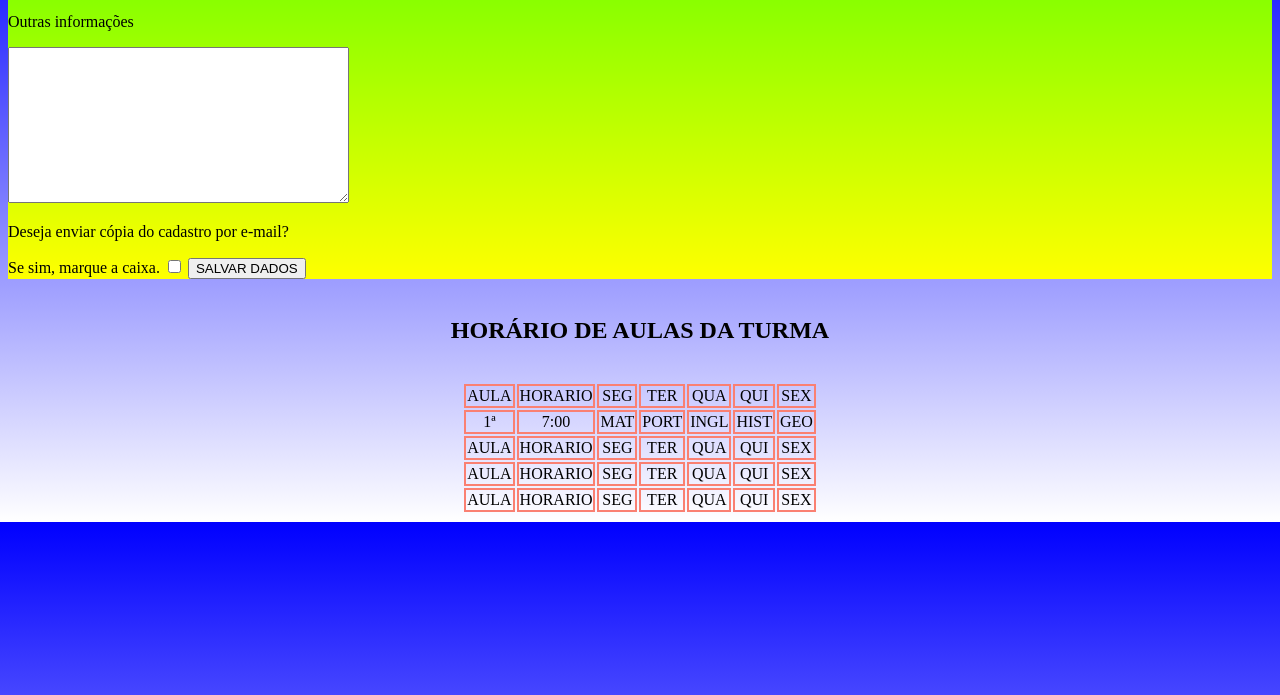
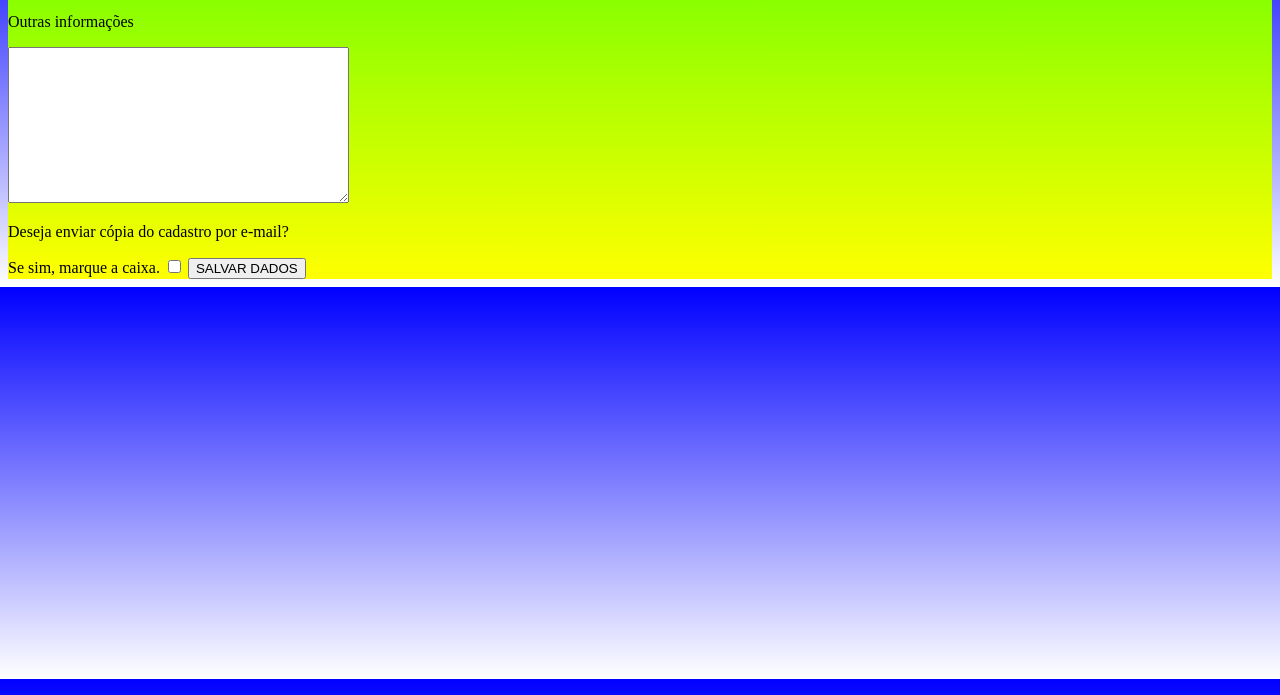
Before and after one commit to romulopena/form-e-table, a plain HTML site: page index.html in a window 1280 px wide. Shown: the part 105-800 px from the top of the page. Drawn offline with Linux system fonts and the light colour scheme.

Commit message:
Update index.html

```diff
--- a/index.html
+++ b/index.html
@@ -31,64 +31,7 @@
 
         </form>
 
-        <br>
-        <center><div>
-        <h2>HORÁRIO DE AULAS DA TURMA</h2>
-        <br>
 
-        <table>
-            <tr>
-                <td>AULA</td>
-                <td>HORARIO</td>
-                <td>SEG</td>
-                <td>TER</td>
-                <td>QUA</td>
-                <td>QUI</td>
-                <td>SEX</td>
-
-            </tr>
-            <tr>
-                <td>1ª</td>
-                <td>7:00</td>
-                <td>MAT</td>
-                <td>PORT</td>
-                <td>INGL</td>
-                <td>HIST</td>
-                <td>GEO</td>
-
-            </tr>
-            <tr>
-                <td>AULA</td>
-                <td>HORARIO</td>
-                <td>SEG</td>
-                <td>TER</td>
-                <td>QUA</td>
-                <td>QUI</td>
-                <td>SEX</td>
-
-            </tr>
-            <tr>
-                <td>AULA</td>
-                <td>HORARIO</td>
-                <td>SEG</td>
-                <td>TER</td>
-                <td>QUA</td>
-                <td>QUI</td>
-                <td>SEX</td>
-
-            </tr>
-            <tr>
-                <td>AULA</td>
-                <td>HORARIO</td>
-                <td>SEG</td>
-                <td>TER</td>
-                <td>QUA</td>
-                <td>QUI</td>
-                <td>SEX</td>
-
-            </tr>
-        </table>
-    </div></center>
     </main>
 
 
```
